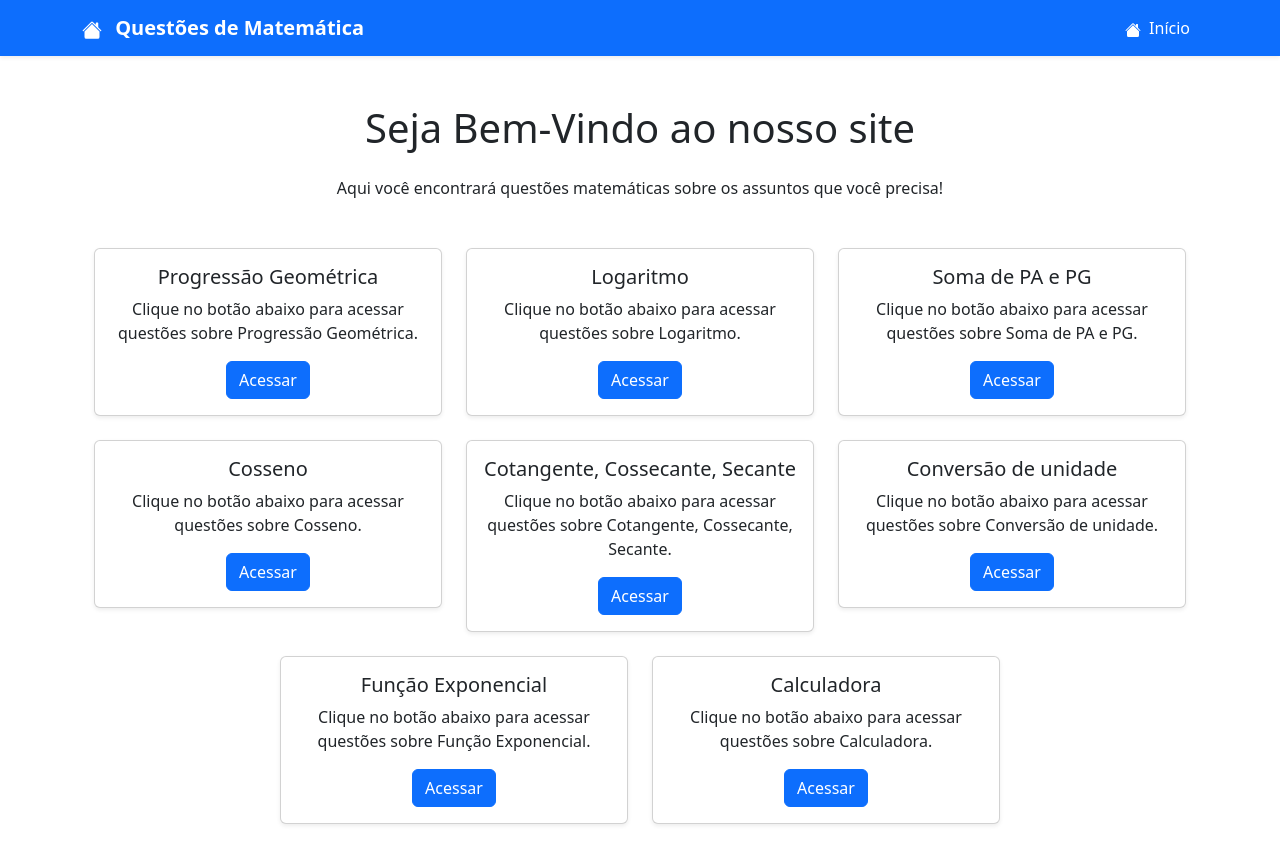
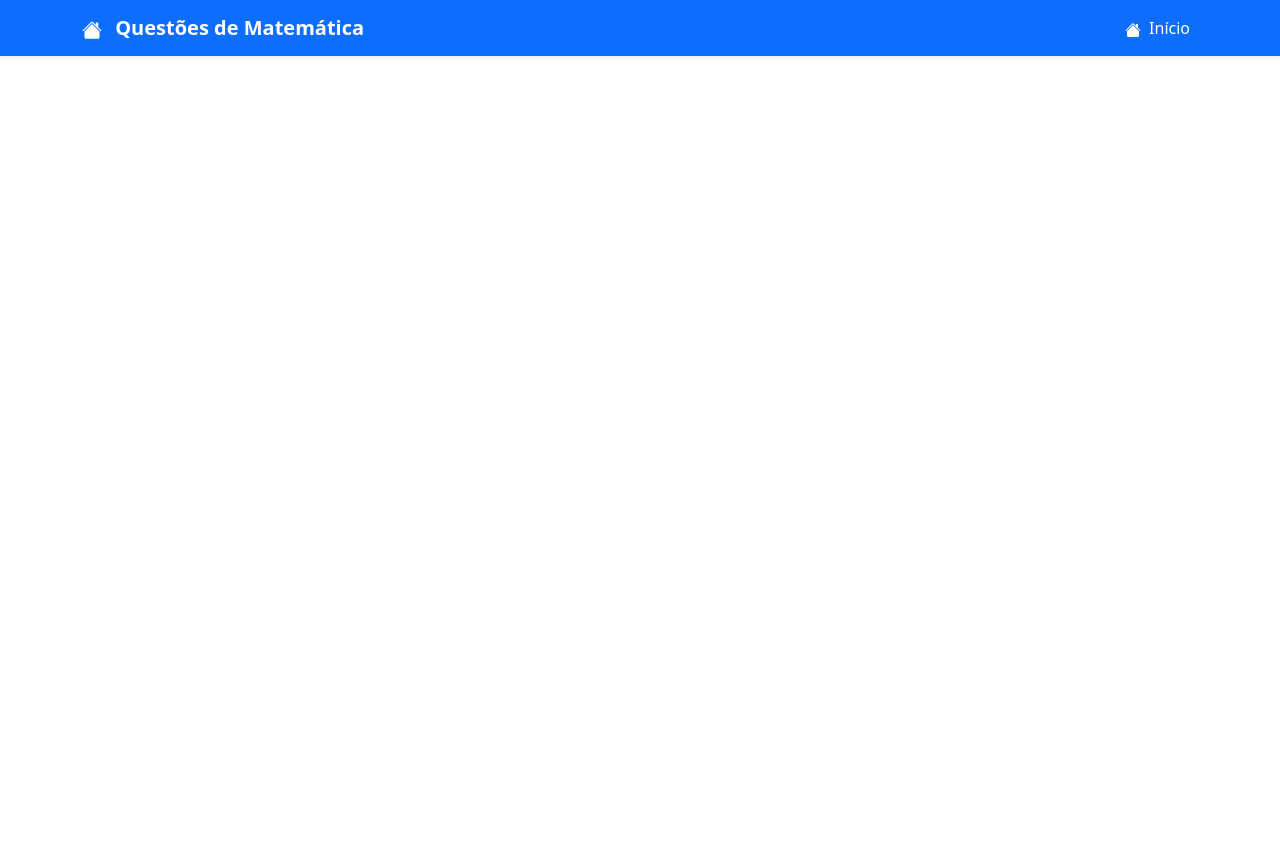
Before and after one commit to Gelenski/app-mat, a React (Create React App) app: page / in a window 1280 px wide. After the commit the page ends 800 px from the top, so only its background shows below. Built offline with nearby package versions, Linux system fonts and the light colour scheme.

Commit message:
Correção endereço

```diff
--- a/src/App.js
+++ b/src/App.js
@@ -32,7 +32,7 @@
 
       <Container className="mt-5">
         <Routes>
-          <Route path="/" element={<Home />} />
+          <Route path="/app-mat" element={<Home />} />
           <Route path="/conteudo/:topico" element={<QuestaoPage />} />
         </Routes>
       </Container>
```
